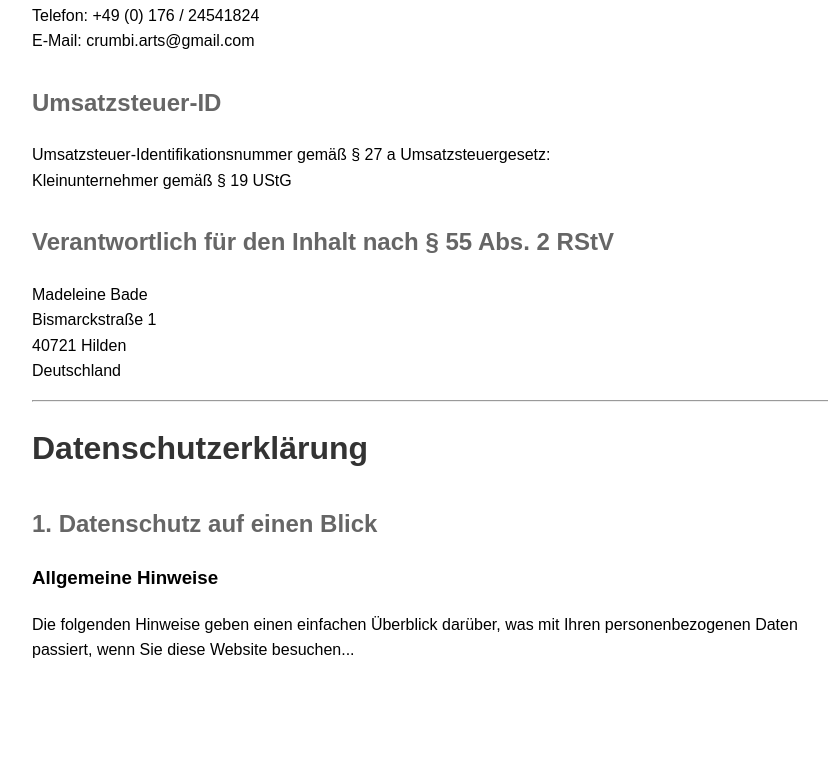
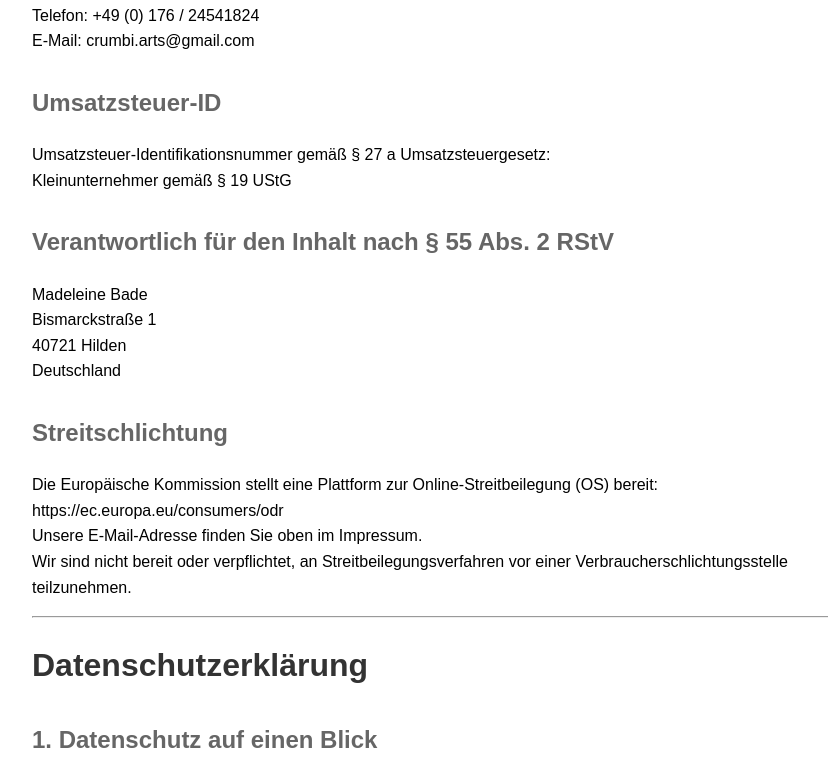
Before and after one commit to crumbiarts/crumbiarts.github.io, a plain HTML site: page index.html in a window 1280 px wide. Shown: the part 419-1195 px from the top of the page, without its empty margins (208-1036 px from the left). Before the commit the page ends 1168 px from the top, so only its background shows below. Drawn offline with Linux system fonts and the light colour scheme.

Commit message:
Update index.html

```diff
--- a/index.html
+++ b/index.html
@@ -47,6 +47,14 @@
         40721 Hilden<br>
         Deutschland
     </p>
+    <h2>Streitschlichtung</h2>
+    <p>
+        Die Europäische Kommission stellt eine Plattform zur Online-Streitbeilegung (OS) bereit:<br>
+        https://ec.europa.eu/consumers/odr<br>
+        Unsere E-Mail-Adresse finden Sie oben im Impressum.<br>
+        Wir sind nicht bereit oder verpflichtet, an Streitbeilegungsverfahren vor einer Verbraucherschlichtungsstelle teilzunehmen.
+    </p>
+
     <hr>
 
     <h1>Datenschutzerklärung</h1>
```
